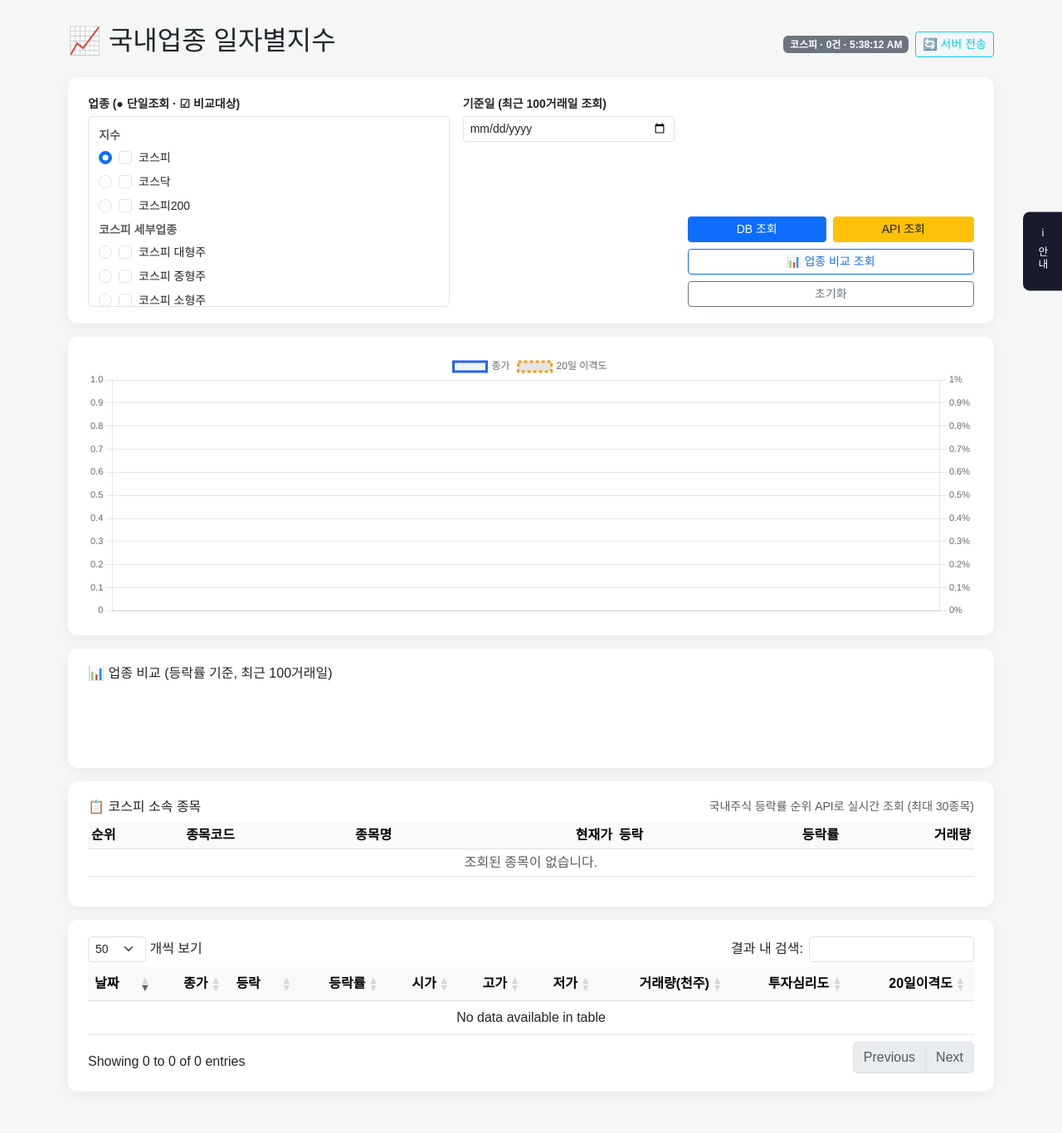
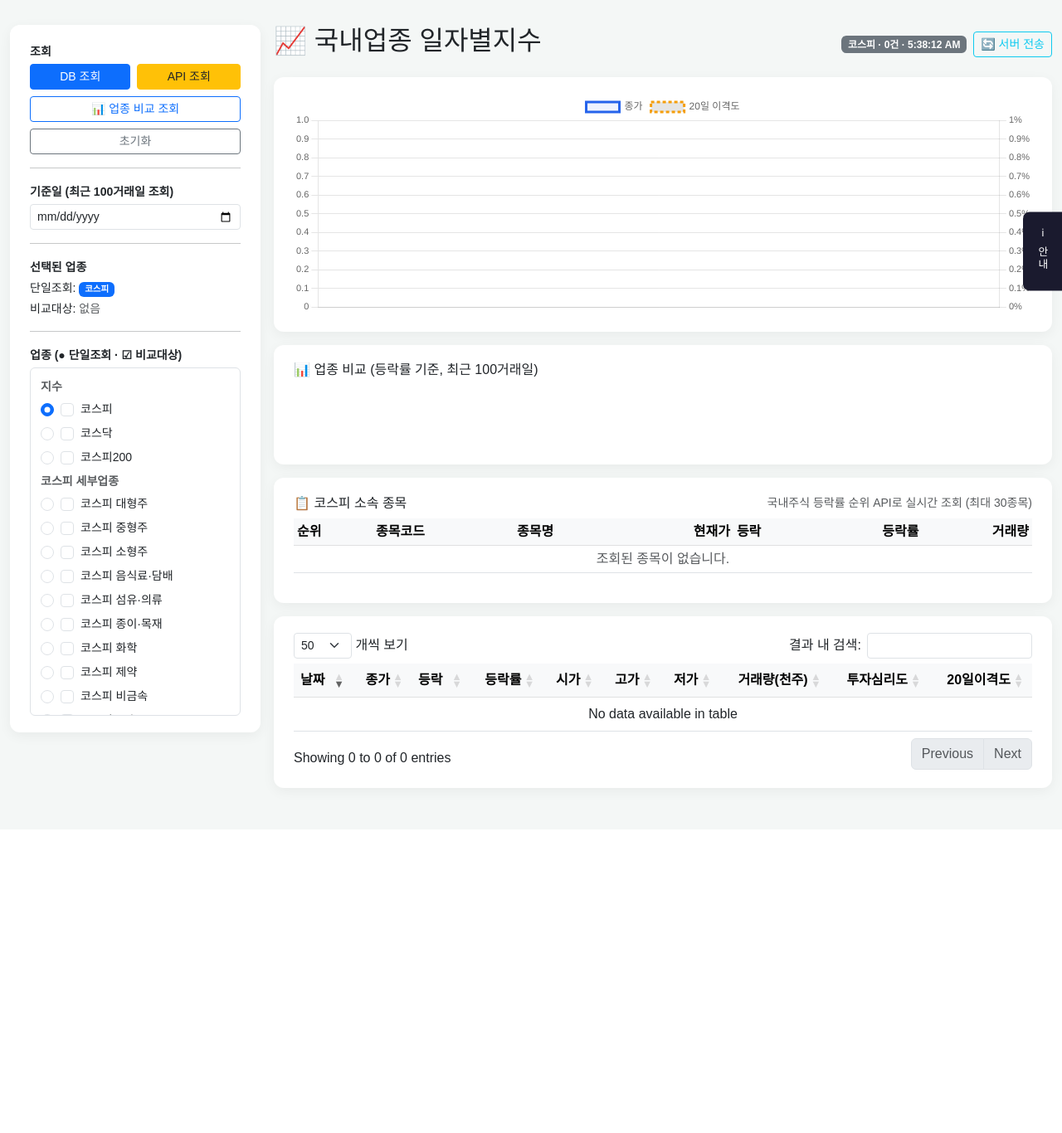
Before and after one commit to yunjinwoo/upbit-alert, a Flask app: page /sector-index in a window 1280 px wide. Shown: the part 97-1463 px from the top of the page at 83% size. After the commit the page ends 1059 px from the top, so only its background shows below. Run offline with Flask 3, Linux system fonts and the light colour scheme; data that the repository does not hold is empty; some libraries are stand-ins or nearby versions.

Commit message:
refactor: 필터를 좌측 사이드바로 이동, 버튼/기준일/선택된업종/업종선택 순 배치
기존 상단 가로 필터 카드를 좌측 sticky 사이드바로 옮기고, 요청받은
순서대로 1)버튼영역 2)기준일영역 3)선택된 업종 표시 4)업종 선택 리스트
순으로 재배치. "선택된 업종" 영역은 현재 단일조회 업종과 비교대상으로
체크한 업종들을 실시간으로 보여준다. 우측은 헤더/요약/차트/비교/
소속종목/이력 테이블만 남겨 스크롤해도 필터가 항상 보이게 함.

Co-Authored-By: Claude Sonnet 5 <noreply@anthropic.com>

```diff
--- a/templates/sector_index.html
+++ b/templates/sector_index.html
@@ -107,39 +107,51 @@
     </div>
 </nav>
 
-<div class="container dashboard-container">
+<div class="container-fluid dashboard-container">
+    <div class="row g-3">
 
-    <!-- 헤더 + 필터 -->
+        <!-- 좌측 사이드바 (필터) -->
+        <div class="col-lg-3">
+            <div class="card-panel" style="position:sticky; top:16px;">
+                <!-- 1. 버튼영역 -->
+                <label class="form-label mb-1 small fw-bold">조회</label>
+                <div class="d-flex gap-2 mb-2">
+                    <button class="btn btn-primary btn-sm flex-fill" onclick="loadFromDb()">DB 조회</button>
+                    <button class="btn btn-warning btn-sm text-dark flex-fill" onclick="loadData()">API 조회</button>
+                </div>
+                <button class="btn btn-outline-primary btn-sm w-100 mb-2" onclick="loadCompare()">📊 업종 비교 조회</button>
+                <button class="btn btn-outline-secondary btn-sm w-100" onclick="resetFilters()">초기화</button>
+                <hr>
+
+                <!-- 2. 기준일영역 -->
+                <label class="form-label mb-1 small fw-bold">기준일 (최근 100거래일 조회)</label>
+                <input type="date" id="selDate" class="form-control form-control-sm">
+                <hr>
+
+                <!-- 3. 선택된 업종 -->
+                <label class="form-label mb-1 small fw-bold">선택된 업종</label>
+                <div class="small mb-0">
+                    <div>단일조회: <span id="selectedSingle" class="badge bg-primary">코스피</span></div>
+                    <div class="mt-1">비교대상: <span id="selectedCompareList" class="text-muted">없음</span></div>
+                </div>
+                <hr>
+
+                <!-- 4. 업종 선택영역 -->
+                <label class="form-label mb-1 small fw-bold">업종 (● 단일조회 · ☑ 비교대상)</label>
+                <div id="sectorList" class="border rounded p-2" style="max-height:420px; overflow-y:auto;"></div>
+                <!-- 목록은 페이지 로드시 /api/sector-index/list로 세부 업종까지 채워짐 -->
+            </div>
+        </div>
+
+        <!-- 우측 메인 콘텐츠 -->
+        <div class="col-lg-9">
+
+            <!-- 헤더 -->
             <div class="d-flex justify-content-between align-items-center mb-3 flex-wrap gap-2">
                 <h2>📈 국내업종 일자별지수</h2>
                 <div class="d-flex align-items-center gap-2">
                     <span id="update-timer" class="badge bg-secondary">로딩 중...</span>
                     <button onclick="openSyncModal()" class="btn btn-outline-info btn-sm">🔄 서버 전송</button>
-        </div>
-    </div>
-
-    <div class="card-panel mb-3">
-        <div class="row g-3">
-            <!-- 업종 선택영역 -->
-            <div class="col-md-5">
-                <label class="form-label mb-1 small fw-bold">업종 (● 단일조회 · ☑ 비교대상)</label>
-                <div id="sectorList" class="border rounded p-2" style="max-height:230px; overflow-y:auto;"></div>
-                <!-- 목록은 페이지 로드시 /api/sector-index/list로 세부 업종까지 채워짐 -->
-            </div>
-            <!-- 기준일영역 -->
-            <div class="col-md-3">
-                <label class="form-label mb-1 small fw-bold">기준일 (최근 100거래일 조회)</label>
-                <input type="date" id="selDate" class="form-control form-control-sm">
-            </div>
-            <!-- 버튼영역 -->
-            <div class="col-md-4 d-flex flex-column justify-content-end gap-2">
-                <div class="d-flex gap-2">
-                    <button class="btn btn-primary btn-sm flex-fill" onclick="loadFromDb()">DB 조회</button>
-                    <button class="btn btn-warning btn-sm text-dark flex-fill" onclick="loadData()">API 조회</button>
-                </div>
-                <button class="btn btn-outline-primary btn-sm" onclick="loadCompare()">📊 업종 비교 조회</button>
-                <button class="btn btn-outline-secondary btn-sm" onclick="resetFilters()">초기화</button>
-            </div>
                 </div>
             </div>
 
@@ -225,6 +237,9 @@
                     <tbody id="tableBody"></tbody>
                 </table>
             </div>
+
+        </div>
+    </div>
 </div>
 
 <script src="https://code.jquery.com/jquery-3.7.0.min.js"></script>
@@ -248,6 +263,12 @@
 
     function getCompareSelection() {
         return [...document.querySelectorAll('.compareCheck:checked')].map(cb => ({ code: cb.value, name: getSectorName(cb.value) }));
+    }
+
+    function updateSelectedInfo() {
+        document.getElementById('selectedSingle').textContent = getSectorName(getSelectedIscd());
+        const compare = getCompareSelection();
+        document.getElementById('selectedCompareList').textContent = compare.length ? compare.map(c => c.name).join(', ') : '없음';
     }
 
     async function populateSectorOptions() {
@@ -279,14 +300,18 @@
                 return `<div class="sector-group-label small fw-bold text-muted">${label}</div>${rows}`;
             }).join('');
 
-            listEl.querySelectorAll('input[name="sectorRadio"]').forEach(r => r.addEventListener('change', loadFromDb));
+            listEl.querySelectorAll('input[name="sectorRadio"]').forEach(r => r.addEventListener('change', () => { updateSelectedInfo(); loadFromDb(); }));
+            listEl.querySelectorAll('.compareCheck').forEach(cb => cb.addEventListener('change', updateSelectedInfo));
             listEl.querySelectorAll('.sector-row label').forEach(label => {
                 label.addEventListener('click', () => {
                     const row = label.closest('.sector-row');
                     row.querySelector('input[type="radio"]').checked = true;
+                    updateSelectedInfo();
                     loadFromDb();
                 });
             });
+
+            updateSelectedInfo();
         } catch (e) {
             console.error('업종 목록 로드 실패', e);
         }
@@ -297,6 +322,7 @@
         const first = document.querySelector('input[name="sectorRadio"][value="0001"]');
         if (first) first.checked = true;
         document.querySelectorAll('.compareCheck:checked').forEach(cb => cb.checked = false);
+        updateSelectedInfo();
         loadFromDb();
     }
 
```
Lines whose indentation alone changed are shown as unchanged.
